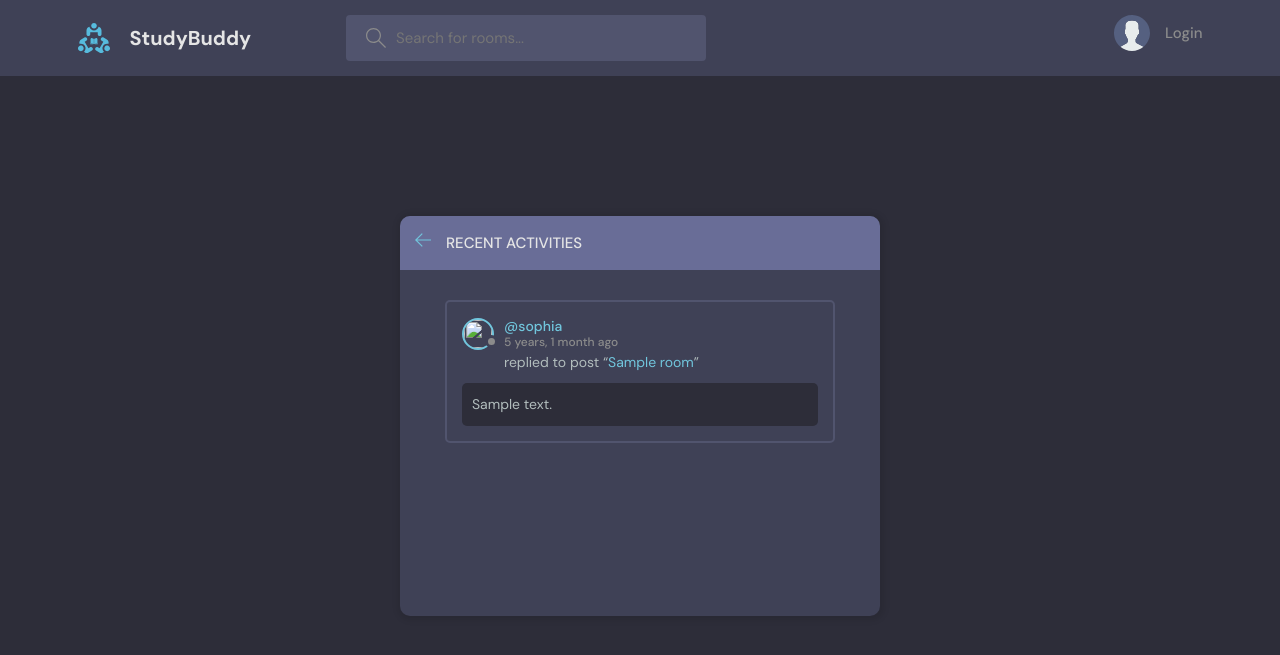
After one commit to snguye34/django, a Django app: template base/templates/base/activity.html in a window 1280 px wide. The commit adds this page. Shown: the top 655 px of the page. Run offline with Django 5.2, Linux system fonts and the light colour scheme; the template is opened without the code that fills it: values that come from a table or form of the project are taken from there, others are empty; data comes from the database, SQL or seed files in the repository; tables that the repository leaves empty hold one stand-in row (values such as "Sample post"); parts of the project's set-up code (start-up, migrations or seed data) failed here and were passed over.

Commit message:
Django REST Framework

```diff
--- /dev/null
+++ b/base/templates/base/activity.html
@@ -0,0 +1,64 @@
+{% extends 'main.html' %}
+
+{% block content %}
+<main class="layout">
+  <div class="container">
+    <div class="layout__box">
+      <div class="layout__boxHeader">
+        <div class="layout__boxTitle">
+          <a href="{% url 'home' %}">
+            <svg version="1.1" xmlns="http://www.w3.org/2000/svg" width="32" height="32" viewBox="0 0 32 32">
+              <title>arrow-left</title>
+              <path
+                d="M13.723 2.286l-13.723 13.714 13.719 13.714 1.616-1.611-10.96-10.96h27.625v-2.286h-27.625l10.965-10.965-1.616-1.607z">
+              </path>
+              </path>
+            </svg>
+          </a>
+          <h3>Recent Activities</h3>
+        </div>
+      </div>
+
+      <div class="activities-page layout__body">
+
+        {% for message in room_messages %}
+        <div class="activities__box">
+          <div class="activities__boxHeader roomListRoom__header">
+            <a href="{% url 'user-profile' message.user.id %}" class="roomListRoom__author">
+              <div class="avatar avatar--small">
+                <img src="{{message.user.avatar.url}}" />
+              </div>
+              <p>
+                @{{message.user}}
+                <span>{{message.created|timesince}} ago</span>
+              </p>
+            </a>
+
+            {% if request.user == message.user %}
+            <div class="roomListRoom__actions">
+              <a href="{% url 'delete-message' message.id %}">
+                <svg version="1.1" xmlns="http://www.w3.org/2000/svg" width="32" height="32" viewBox="0 0 32 32">
+                  <title>remove</title>
+                  <path
+                    d="M27.314 6.019l-1.333-1.333-9.98 9.981-9.981-9.981-1.333 1.333 9.981 9.981-9.981 9.98 1.333 1.333 9.981-9.98 9.98 9.98 1.333-1.333-9.98-9.98 9.98-9.981z">
+                  </path>
+                </svg>
+              </a>
+            </div>
+            {% endif %}
+
+          </div>
+          <div class="activities__boxContent">
+            <p>replied to post “<a href="{% url 'room' message.room.id %}">{{message.room}}</a>”</p>
+            <div class="activities__boxRoomContent">
+              {{message.body}}
+            </div>
+          </div>
+        </div>
+        {% endfor %}
+
+      </div>
+    </div>
+  </div>
+</main>
+{% endblock content %}
--- a/base/templates/base/topics_component.html
+++ b/base/templates/base/topics_component.html
@@ -14,7 +14,7 @@
       {% endfor %}
 
     </ul>
-    <a class="btn btn--link" href="topics.html">
+    <a class="btn btn--link" href="{% url 'topics' %}">
       More
       <svg version="1.1" xmlns="http://www.w3.org/2000/svg" width="32" height="32" viewBox="0 0 32 32">
         <title>chevron-down</title>
--- a/base/urls.py
+++ b/base/urls.py
@@ -17,4 +17,7 @@ urlpatterns = [
     path('delete-message/<str:pk>/', views.deleteMessage, name="delete-message"),
 
     path('update-user', views.updateUser, name="update-user"),
+
+    path('topics/', views.topicsPage, name="topics"),
+    path('activity/', views.activityPage, name="activity"),
 ]
```
Also changed, not shown: base/templates/base/home.html (+4 -4 lines), base/templates/base/topics.html (added, +50 -0 lines), base/views.py (+9 -0 lines).
